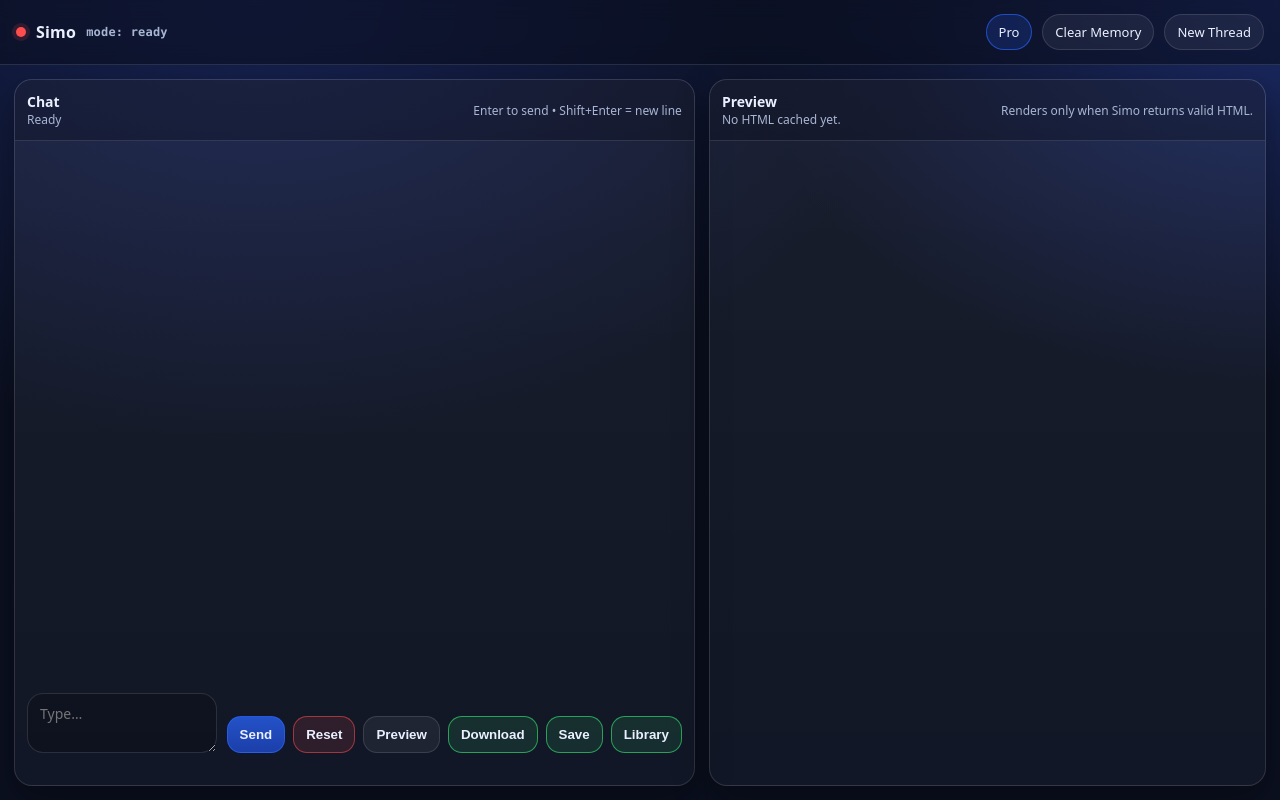
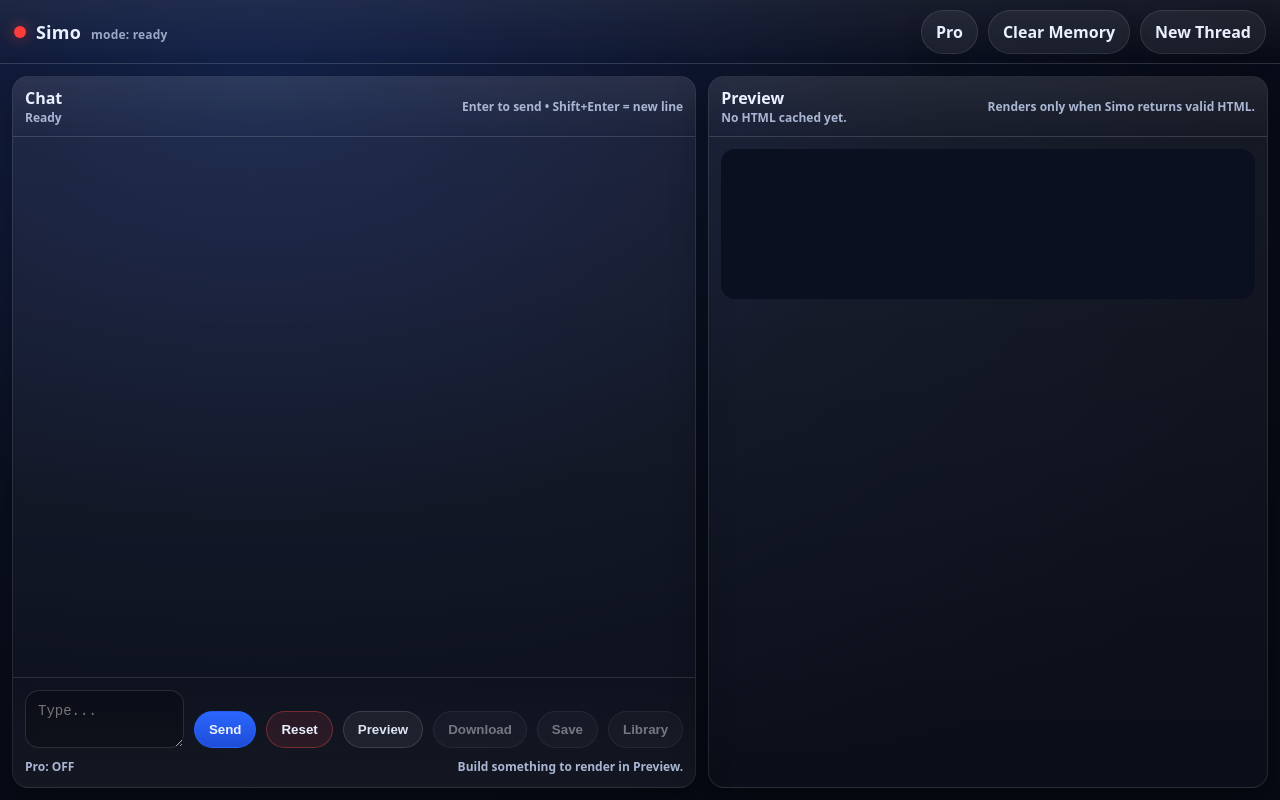
Before and after one commit to sdierct-cyber/simonchat-Simo, a website: page index.html in a window 1280 px wide. Drawn offline with Linux system fonts and the light colour scheme.

Commit message:
Update index.html

```diff
--- a/index.html
+++ b/index.html
@@ -7,234 +7,289 @@
   <meta name="color-scheme" content="dark" />
   <style>
     :root{
-      --bg:#0b1020;
-      --text:#eaf0ff;
-      --muted:#a9b6d3;
-      --line:rgba(255,255,255,.12);
-      --card:rgba(255,255,255,.06);
-      --btn:#2a66ff;
-      --good:#39ff7a;
-      --bad:#ff4d4d;
+      --bg:#0b1020; --panel:#101a34; --panel2:#0f1730;
+      --text:#eaf0ff; --muted:#a9b6d3; --line:rgba(255,255,255,.10);
+      --btn:#2a66ff; --btn2:#1f4dd6;
+      --danger:#ff4d4d; --good:#39ff7a;
       --shadow:0 14px 34px rgba(0,0,0,.35);
-      --radius:18px;
-      --mono: ui-monospace, SFMono-Regular, Menlo, Monaco, Consolas, "Liberation Mono","Courier New", monospace;
-      --sans: system-ui, -apple-system, Segoe UI, Roboto, Arial, sans-serif;
+      --r:16px;
     }
     *{box-sizing:border-box}
     html,body{height:100%}
     body{
-      margin:0;
-      background:
-        radial-gradient(1200px 800px at 20% 0%, #162252 0%, rgba(11,16,32,0) 55%),
-        radial-gradient(1000px 700px at 100% 0%, #1b2a66 0%, rgba(11,16,32,0) 55%),
-        var(--bg);
+      margin:0; background:radial-gradient(1200px 800px at 20% 10%, #14224a 0%, var(--bg) 55%, #070a14 100%);
       color:var(--text);
-      font-family:var(--sans);
+      font-family:system-ui,-apple-system,Segoe UI,Roboto,Arial,sans-serif;
+      overflow:hidden;
+    }
+    .topbar{
+      height:64px; display:flex; align-items:center; justify-content:space-between;
+      padding:10px 14px; border-bottom:1px solid var(--line);
+      background:linear-gradient(180deg, rgba(255,255,255,.06), rgba(255,255,255,0));
+    }
+    .brand{display:flex; align-items:center; gap:10px; font-weight:800; letter-spacing:.2px}
+    .dot{width:12px;height:12px;border-radius:99px;background:#ff3b3b; box-shadow:0 0 14px rgba(255,59,59,.55)}
+    .mode{font-size:12px;color:var(--muted); font-weight:600; opacity:.9}
+    .pillbar{display:flex; align-items:center; gap:10px}
+    .pill{
+      display:inline-flex; align-items:center; gap:8px;
+      padding:10px 14px; border-radius:999px;
+      background:rgba(255,255,255,.06);
+      border:1px solid rgba(255,255,255,.10);
+      color:var(--text);
+      cursor:pointer;
+      user-select:none;
+      box-shadow:0 8px 20px rgba(0,0,0,.18);
+      transition:transform .08s ease, background .15s ease, border-color .15s ease;
+      font-weight:700;
+    }
+    .pill:hover{transform:translateY(-1px); background:rgba(255,255,255,.08); border-color:rgba(255,255,255,.16)}
+    .pill:active{transform:translateY(0px)}
+    .pill.proOn{
+      background:rgba(57,255,122,.10);
+      border-color:rgba(57,255,122,.30);
+      box-shadow:0 0 0 2px rgba(57,255,122,.12), 0 10px 30px rgba(0,0,0,.25);
     }
 
-    /* never-clip layout */
-    .wrap{height:100vh;display:flex;flex-direction:column;min-height:0;}
-    header{
-      flex:0 0 auto;
-      display:flex;align-items:center;justify-content:space-between;
-      padding:14px 16px;border-bottom:1px solid var(--line);
-      background:rgba(10,14,28,.55);
-      backdrop-filter: blur(10px);
+    .grid{
+      height:calc(100vh - 64px);
+      display:grid;
+      grid-template-columns: 1.1fr .9fr;
+      gap:12px;
+      padding:12px;
+      min-height:0;
     }
-    .main{
-      flex:1 1 auto;min-height:0;
-      display:grid;grid-template-columns: 1.1fr .9fr;
-      gap:14px;padding:14px;
+    .card{
+      min-height:0;
+      border:1px solid rgba(255,255,255,.10);
+      border-radius:var(--r);
+      background:linear-gradient(180deg, rgba(255,255,255,.06), rgba(255,255,255,.02));
+      box-shadow:var(--shadow);
+      overflow:hidden;
+      display:flex;
+      flex-direction:column;
     }
-    @media (max-width: 980px){ .main{grid-template-columns:1fr;} }
+    .cardHead{
+      padding:10px 12px;
+      border-bottom:1px solid rgba(255,255,255,.10);
+      display:flex; align-items:center; justify-content:space-between;
+      background:linear-gradient(180deg, rgba(255,255,255,.05), rgba(255,255,255,0));
+    }
+    .title{font-weight:800}
+    .sub{color:var(--muted); font-size:12px; font-weight:600}
+    .body{
+      padding:12px;
+      flex:1;
+      min-height:0;
+      overflow:auto;
+    }
+    .msg{padding:12px; border-radius:14px; border:1px solid rgba(255,255,255,.08); background:rgba(0,0,0,.18); margin-bottom:10px}
+    .msg.you{background:rgba(42,102,255,.14); border-color:rgba(42,102,255,.25)}
+    .meta{color:var(--muted); font-size:12px; font-weight:700; margin-bottom:6px}
+    .text{white-space:pre-wrap; line-height:1.35}
 
-    .card{
-      border:1px solid var(--line);
-      background: linear-gradient(180deg, rgba(255,255,255,.06), rgba(255,255,255,.03));
-      border-radius:var(--radius);
-      box-shadow: var(--shadow);
-      min-height:0;
-      display:flex;flex-direction:column;overflow:hidden;
+    .composer{
+      padding:12px;
+      border-top:1px solid rgba(255,255,255,.10);
+      background:linear-gradient(180deg, rgba(255,255,255,0), rgba(255,255,255,.03));
+      display:flex; flex-direction:column; gap:10px;
     }
-    .card .top{
-      flex:0 0 auto;
-      display:flex;align-items:center;justify-content:space-between;
-      padding:12px 12px;border-bottom:1px solid var(--line);
-      background:rgba(10,14,28,.35);
+    .row{
+      display:grid;
+      grid-template-columns: 1fr auto;
+      gap:10px;
+      align-items:end;
     }
-    .title{font-weight:700;font-size:14px}
-    .sub{font-size:12px;color:var(--muted)}
-    .hint{font-size:12px;color:var(--muted)}
-
-    .body{flex:1 1 auto;min-height:0;padding:12px;display:flex;flex-direction:column;gap:10px;}
-
-    .brand{display:flex;gap:10px;align-items:center;font-weight:800;letter-spacing:.2px}
-    .mono{font-family:var(--mono); font-size:12px; color:var(--muted)}
-    .dot{width:10px;height:10px;border-radius:999px;background:var(--bad);box-shadow:0 0 0 4px rgba(255,77,77,.14);}
-    .dot.pro{background:var(--good);box-shadow:0 0 0 4px rgba(57,255,122,.16), 0 0 24px rgba(57,255,122,.25);}
-
-    .pillbar{display:flex;gap:10px;align-items:center}
-    .pill{
-      border:1px solid var(--line);
+    textarea{
+      width:100%;
+      min-height:52px;
+      max-height:180px;
+      resize:vertical;
+      padding:12px 12px;
+      border-radius:14px;
+      border:1px solid rgba(255,255,255,.12);
+      background:rgba(0,0,0,.22);
+      color:var(--text);
+      outline:none;
+      font-size:14px;
+    }
+    textarea:focus{border-color:rgba(42,102,255,.40); box-shadow:0 0 0 3px rgba(42,102,255,.12)}
+    .btns{
+      display:flex;
+      flex-wrap:wrap;
+      gap:10px;
+      justify-content:flex-end;
+    }
+    button{
+      border:1px solid rgba(255,255,255,.14);
       background:rgba(255,255,255,.06);
       color:var(--text);
-      padding:8px 12px;border-radius:999px;
-      font-size:13px;cursor:pointer;user-select:none;
+      border-radius:999px;
+      padding:10px 14px;
+      font-weight:800;
+      cursor:pointer;
+      user-select:none;
+      transition:transform .08s ease, background .15s ease, border-color .15s ease, opacity .15s ease;
     }
-    .pill:hover{background:rgba(255,255,255,.10)}
-    .pill.primary{border-color:rgba(42,102,255,.65);background:rgba(42,102,255,.18);}
+    button:hover{transform:translateY(-1px); background:rgba(255,255,255,.08); border-color:rgba(255,255,255,.18)}
+    button:active{transform:translateY(0px)}
+    button.primary{background:linear-gradient(180deg, var(--btn), var(--btn2)); border-color:rgba(42,102,255,.55)}
+    button.danger{background:rgba(255,77,77,.10); border-color:rgba(255,77,77,.35)}
+    button.ghost{opacity:.95}
+    button[disabled]{opacity:.45; cursor:not-allowed; transform:none}
 
-    #log{flex:1 1 auto;min-height:0;overflow:auto;padding-right:6px;}
-    .msg{
-      border:1px solid rgba(255,255,255,.10);
-      background:rgba(0,0,0,.18);
-      border-radius:16px;padding:10px 12px;margin-bottom:10px;
+    .proGated{opacity:.55}
+    .proGated.locked{filter:saturate(.7)}
+    .footerHint{display:flex; justify-content:space-between; gap:10px; color:var(--muted); font-size:12px; font-weight:600}
+
+    /* preview */
+    .previewWrap{height:100%; min-height:0; display:flex; flex-direction:column}
+    .previewFrame{
+      flex:1; min-height:0;
+      width:100%;
+      border:0;
+      background:#0b1020;
+      border-radius:14px;
+      overflow:hidden;
     }
-    .msg.you{background:rgba(42,102,255,.13);border-color:rgba(42,102,255,.25);}
-    .meta{font-size:12px;color:var(--muted);margin-bottom:6px}
-    .txt{white-space:pre-wrap; line-height:1.35}
-
-    .composer{flex:0 0 auto;display:grid;grid-template-columns: 1fr auto;gap:10px;align-items:end;}
-    textarea{
-      width:100%;min-height:48px;max-height:140px;resize:vertical;
-      padding:10px 12px;border-radius:16px;border:1px solid var(--line);
-      outline:none;background:rgba(0,0,0,.18);color:var(--text);
-      font-family:var(--sans);font-size:14px;
-    }
-    textarea:focus{border-color:rgba(42,102,255,.6)}
-    .btns{display:flex;gap:8px;flex-wrap:wrap;justify-content:flex-end}
-    button{
-      border:1px solid var(--line);
-      background:rgba(255,255,255,.06);
-      color:var(--text);
-      padding:10px 12px;border-radius:14px;
-      cursor:pointer;font-weight:700;
-    }
-    button:hover{background:rgba(255,255,255,.10)}
-    button.primary{border-color:rgba(42,102,255,.65);background:linear-gradient(180deg, rgba(42,102,255,.75), rgba(31,77,214,.75));}
-    button.danger{border-color:rgba(255,77,77,.55);background:rgba(255,77,77,.12);}
-    button.pro{border-color:rgba(57,255,122,.55);background:rgba(57,255,122,.10);}
-    button[disabled]{opacity:.55;cursor:not-allowed}
-
-    /* Preview: never white */
-    #previewFrame{
-      width:100%;height:100%;
-      border:0;border-radius:14px;
-      background:transparent;min-height:340px;
+    .previewEmpty{
+      height:100%;
+      display:flex;
+      align-items:center;
+      justify-content:center;
+      color:var(--muted);
+      font-weight:700;
     }
 
-    /* Modal centered overlay */
+    /* modal */
     .modalWrap{
-      position:fixed;inset:0;background:rgba(0,0,0,.55);
-      display:none;align-items:center;justify-content:center;
-      padding:18px;z-index:9999;
+      position:fixed; inset:0;
+      background:rgba(0,0,0,.55);
+      display:none;
+      align-items:center; justify-content:center;
+      padding:16px;
+      z-index:9999;
     }
+    .modalWrap.show{display:flex}
     .modal{
-      width:min(560px, 96vw);
-      border-radius:20px;border:1px solid var(--line);
-      background: linear-gradient(180deg, rgba(15,23,51,.98), rgba(10,14,28,.98));
-      box-shadow: var(--shadow);
-      overflow:hidden;
+      width:min(520px, 100%);
+      border-radius:18px;
+      border:1px solid rgba(255,255,255,.12);
+      background:linear-gradient(180deg, rgba(16,26,52,.98), rgba(10,14,30,.98));
+      box-shadow:0 20px 60px rgba(0,0,0,.55);
+      padding:16px;
     }
-    .mTop{
-      padding:14px 14px 10px;border-bottom:1px solid var(--line);
-      display:flex;align-items:center;justify-content:space-between;gap:10px;
+    .modalTop{display:flex; align-items:center; justify-content:space-between; gap:10px; margin-bottom:10px}
+    .modalTitle{font-weight:900; font-size:16px}
+    .modalBody{color:var(--muted); font-weight:650; font-size:13px; line-height:1.35}
+    .modalRow{display:flex; gap:10px; margin-top:12px}
+    .modalRow input{
+      flex:1;
+      padding:12px 12px;
+      border-radius:12px;
+      border:1px solid rgba(255,255,255,.14);
+      background:rgba(0,0,0,.22);
+      color:var(--text);
+      outline:none;
     }
-    .mTop b{font-size:14px}
-    .mBody{padding:14px}
-    .row{display:flex;gap:10px;align-items:center;flex-wrap:wrap}
-    input[type="text"]{
-      flex:1;min-width:220px;padding:10px 12px;
-      border-radius:14px;border:1px solid var(--line);
-      background:rgba(0,0,0,.18);color:var(--text);
-      outline:none;font-family:var(--mono);
-    }
-    .status{margin-top:10px;font-size:12px;color:var(--muted)}
+    .modalRow input:focus{border-color:rgba(42,102,255,.45); box-shadow:0 0 0 3px rgba(42,102,255,.12)}
+    .status{margin-top:10px; font-weight:800; font-size:12px}
+    .status.ok{color:var(--good)}
+    .status.bad{color:var(--danger)}
   </style>
 </head>
 <body>
-  <div class="wrap">
-    <header>
+  <div class="topbar">
     <div class="brand">
-        <div id="proDot" class="dot" title="Pro status"></div>
-        <div>Simo</div>
-        <div class="mono" id="modeLabel">mode: ready</div>
+      <span class="dot" id="proDot" aria-hidden="true"></span>
+      <div>
+        <div style="display:flex;gap:10px;align-items:baseline">
+          <div style="font-size:18px">Simo</div>
+          <div class="mode">mode: <span id="modeLabel">ready</span></div>
+        </div>
+      </div>
     </div>
 
     <div class="pillbar">
-        <div class="pill primary" id="btnPro">Pro</div>
+      <div class="pill" id="btnPro">Pro</div>
       <div class="pill" id="btnClearMemory">Clear Memory</div>
       <div class="pill" id="btnNewThread">New Thread</div>
     </div>
-    </header>
+  </div>
 
-    <div class="main">
+  <div class="grid">
     <!-- Chat -->
-      <section class="card">
-        <div class="top">
+    <div class="card">
+      <div class="cardHead">
         <div>
           <div class="title">Chat</div>
-            <div class="sub" id="subStatus">Ready</div>
+          <div class="sub" id="statusLabel">Ready</div>
         </div>
-          <div class="hint">Enter to send • Shift+Enter = new line</div>
+        <div class="sub">Enter to send • Shift+Enter = new line</div>
       </div>
 
-        <div class="body">
-          <div id="log" aria-live="polite"></div>
+      <div class="body" id="log"></div>
 
       <div class="composer">
-            <textarea id="input" placeholder="Type…"></textarea>
+        <div class="row">
+          <textarea id="input" placeholder="Type..."></textarea>
           <div class="btns">
-              <button id="send" class="primary" type="button">Send</button>
-              <button id="reset" class="danger" type="button">Reset</button>
-              <button id="previewBtn" type="button">Preview</button>
-              <button id="download" class="pro" type="button">Download</button>
-              <button id="save" class="pro" type="button">Save</button>
-              <button id="library" class="pro" type="button">Library</button>
+            <button class="primary" id="send">Send</button>
+            <button class="danger" id="reset">Reset</button>
+            <button class="ghost" id="previewBtn">Preview</button>
+            <button id="download" class="proGated locked" disabled>Download</button>
+            <button id="save" class="proGated locked" disabled>Save</button>
+            <button id="library" class="proGated locked" disabled>Library</button>
+          </div>
+        </div>
+        <div class="footerHint">
+          <div id="proStatus">Pro: OFF</div>
+          <div id="hint">Build something to render in Preview.</div>
+        </div>
       </div>
     </div>
 
-          <div class="status" id="tinyStatus"></div>
-        </div>
-      </section>
-
     <!-- Preview -->
-      <section class="card">
-        <div class="top">
+    <div class="card previewWrap">
+      <div class="cardHead">
         <div>
           <div class="title">Preview</div>
-            <div class="sub" id="previewStatus">No HTML cached yet.</div>
+          <div class="sub" id="previewSub">No HTML cached yet.</div>
         </div>
-          <div class="hint">Renders only when Simo returns valid HTML.</div>
+        <div class="sub">Renders only when Simo returns valid HTML.</div>
       </div>
       <div class="body" style="padding:12px">
-          <!-- safer sandbox: no allow-same-origin -->
-          <iframe id="previewFrame" sandbox="allow-scripts allow-forms"></iframe>
+        <iframe
+          id="previewFrame"
+          class="previewFrame"
+          sandbox="allow-scripts allow-forms"
+          referrerpolicy="no-referrer"
+        ></iframe>
+        <div id="previewEmpty" class="previewEmpty" style="display:none">
+          Preview<br/>Build something to render here.
         </div>
-      </section>
+      </div>
     </div>
   </div>
 
   <!-- Pro Modal -->
-  <div class="modalWrap" id="modalWrap">
+  <div class="modalWrap" id="modalWrap" role="dialog" aria-modal="true" aria-label="Unlock Pro">
     <div class="modal">
-      <div class="mTop">
-        <b>Unlock Pro</b>
-        <button id="closeModal" type="button">Close</button>
+      <div class="modalTop">
+        <div class="modalTitle">Unlock Pro</div>
+        <button id="closeModal">Close</button>
       </div>
-      <div class="mBody">
-        <div class="hint">Pro unlocks Save/Download/Library and stronger build flows.</div>
-        <div style="height:10px"></div>
-        <div class="row">
-          <input id="proKey" type="text" placeholder="Enter your Pro key (e.g. SIMO-TEST-123)" />
-          <button id="verifyKey" class="primary" type="button">Verify</button>
+      <div class="modalBody">
+        Pro unlocks Save/Download/Library and stronger build flows.
       </div>
-        <div class="status" id="proStatus"></div>
+      <div class="modalRow">
+        <input id="proKey" placeholder="Enter your Pro key (e.g. SIMO-TEST-123)" />
+        <button class="primary" id="verifyKey">Verify</button>
       </div>
+      <div class="status" id="verifyStatus"></div>
     </div>
   </div>
 
-  <!-- cache-bust lock: only bump when you edit app.js -->
-  <script defer src="./app.js?v=5"></script>
+  <script defer src="./app.js?v=4"></script>
 </body>
 </html>
```
Lines whose indentation alone changed are shown as unchanged.
